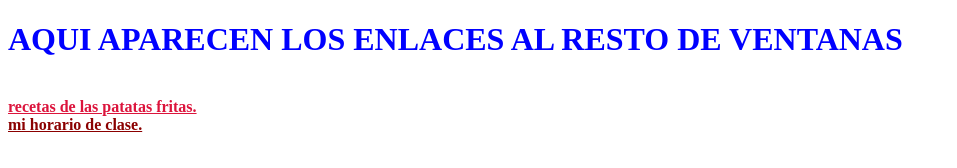
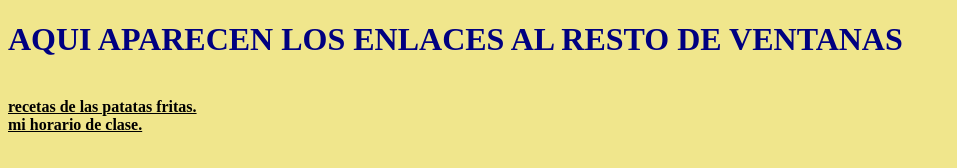
Before and after one commit to alejandrodaza9519/alejandrodaza9519.github.io, a plain HTML site: page index.html in a window 1280 px wide. Shown: the whole page, without its empty margins (0-957 px from the left). Drawn offline with Linux system fonts and the light colour scheme.

Commit message:
Add files via upload

```diff
--- a/index.html
+++ b/index.html
@@ -5,23 +5,25 @@
         <title>Mi página web</title>
 
         <style>
+            html{
+                background-color:khaki;
+            }
+
             h1{
-               color:blue;
+               color:navy;
             }
             #horario{
-                color:darkred;
+                color:black;
             }
-
             #patatas{
-                color:crimson;
+                color:black;
             }
-
 
         </style>
     </head>
     <body>
         <h1>AQUI APARECEN LOS ENLACES AL RESTO DE VENTANAS</h1>
-<div id="sfctl7dsgzesljfqen3lfehlak1n4k6x83s"></div><script type="text/javascript" src="https://counter10.wheredoyoucomefrom.ovh/private/counter.js?c=tl7dsgzesljfqen3lfehlak1n4k6x83s&down=async" async></script><br><noscript><a href="https://www.contadorvisitasgratis.com" title="contador para web"><img src="https://counter10.wheredoyoucomefrom.ovh/private/contadorvisitasgratis.php?c=tl7dsgzesljfqen3lfehlak1n4k6x83s" border="0" title="contador para web" alt="contador para web"></a></noscript>
+<div id="sfcbpsypfqu9kds4d5xxyftapybxblhh8lf"></div><script type="text/javascript" src="https://counter10.wheredoyoucomefrom.ovh/private/counter.js?c=bpsypfqu9kds4d5xxyftapybxblhh8lf&down=async" async></script><br><noscript><a href="https://www.contadorvisitasgratis.com" title="contador de visitas para web"><img src="https://counter10.wheredoyoucomefrom.ovh/private/contadorvisitasgratis.php?c=bpsypfqu9kds4d5xxyftapybxblhh8lf" border="0" title="contador de visitas para web" alt="contador de visitas para web"></a></noscript>
 
 <strong><a id="patatas"
 href="https://alejandrodaza9519.github.io/patatas-fritas.html">recetas de las patatas fritas.</a></strong>
```
